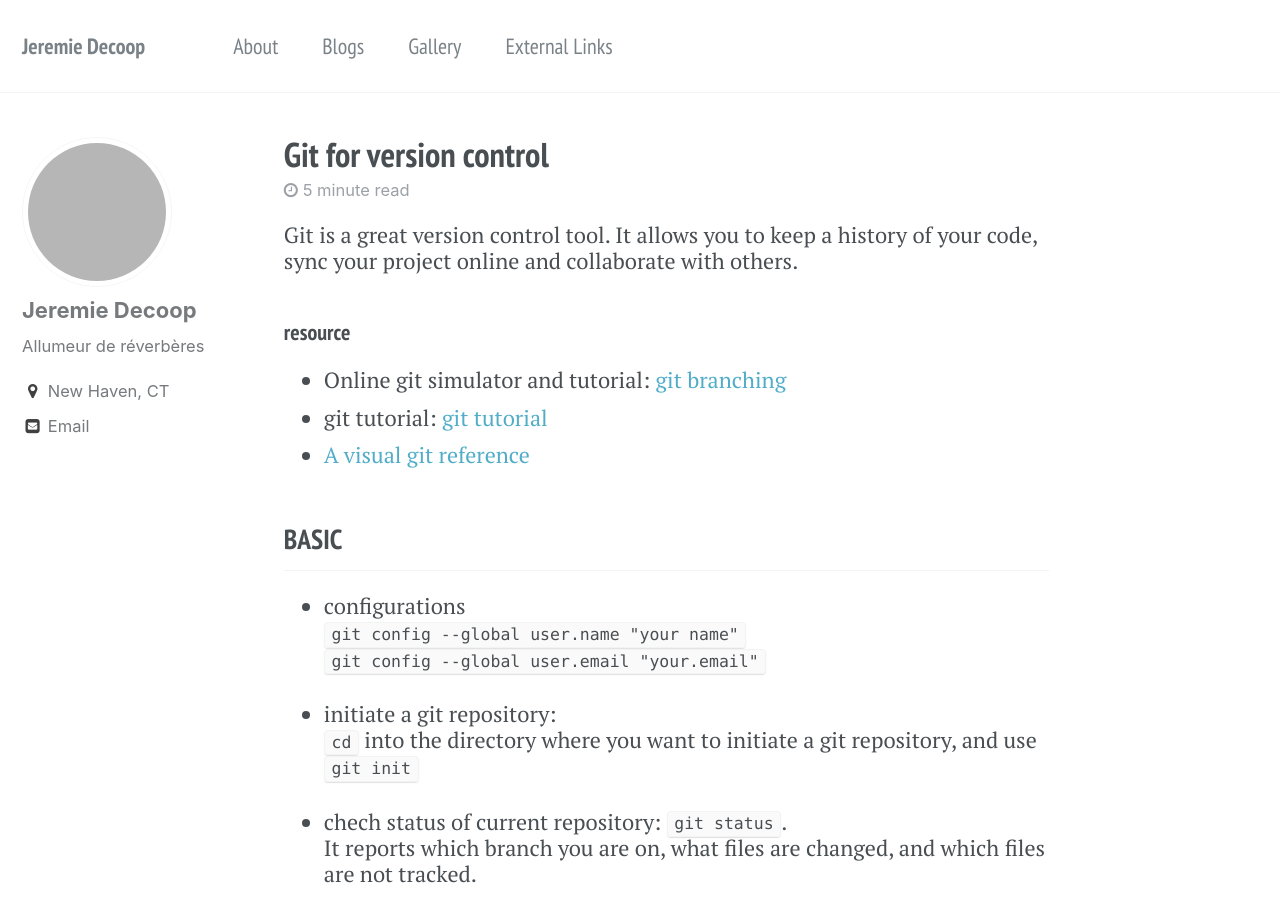
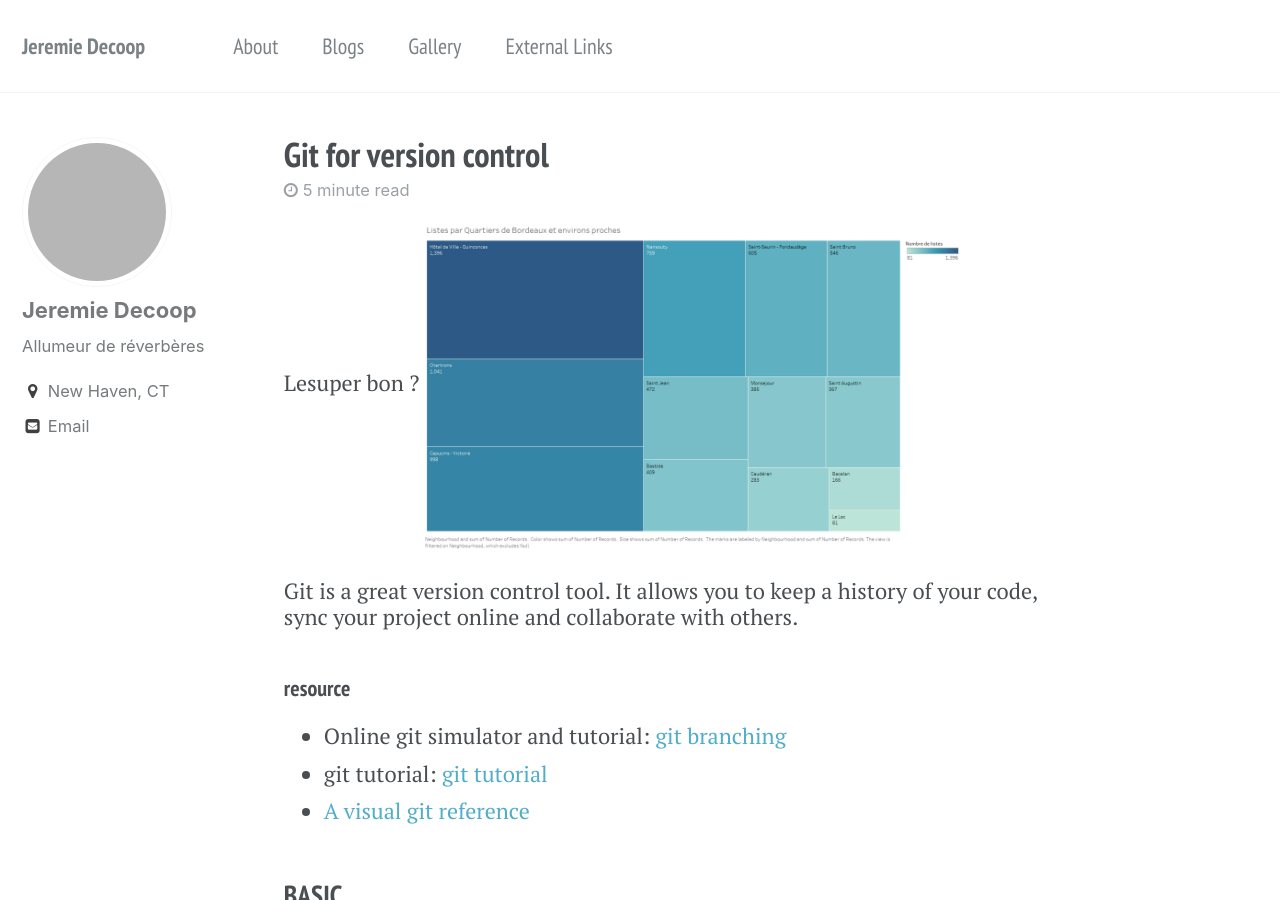
Before and after one commit to JeremieDec/home, a Jekyll site: the page built from _posts/2016-10-25-git.md, in a window 1280 px wide and 900 px high. Built offline with Jekyll 4.4.1, drawn with Linux system fonts in a browser that asks for light colours.

Commit message:
Update 2016-10-25-git.md

```diff
--- a/_posts/2016-10-25-git.md
+++ b/_posts/2016-10-25-git.md
@@ -6,6 +6,9 @@ author_profile: true
 comments: true
 tags: [git]
 ---
+Lesuper bon ?
+<img src="https://raw.githubusercontent.com/JeremieDec/home/master/pics/hmapListesparquartier.png" width="70%">
+
 
 Git is a great version control tool. It allows you to keep a history of your code, sync your project online and collaborate with others.
 
```
